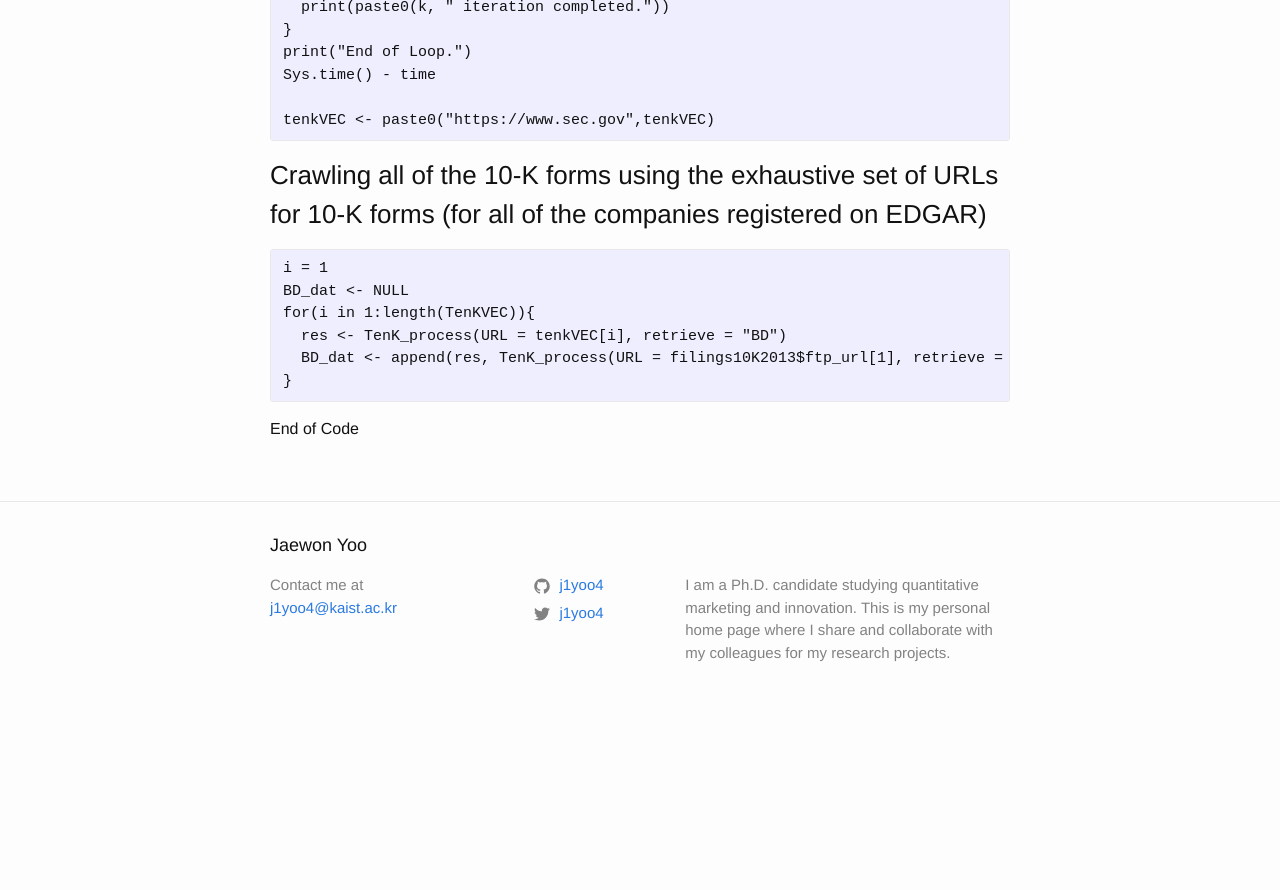
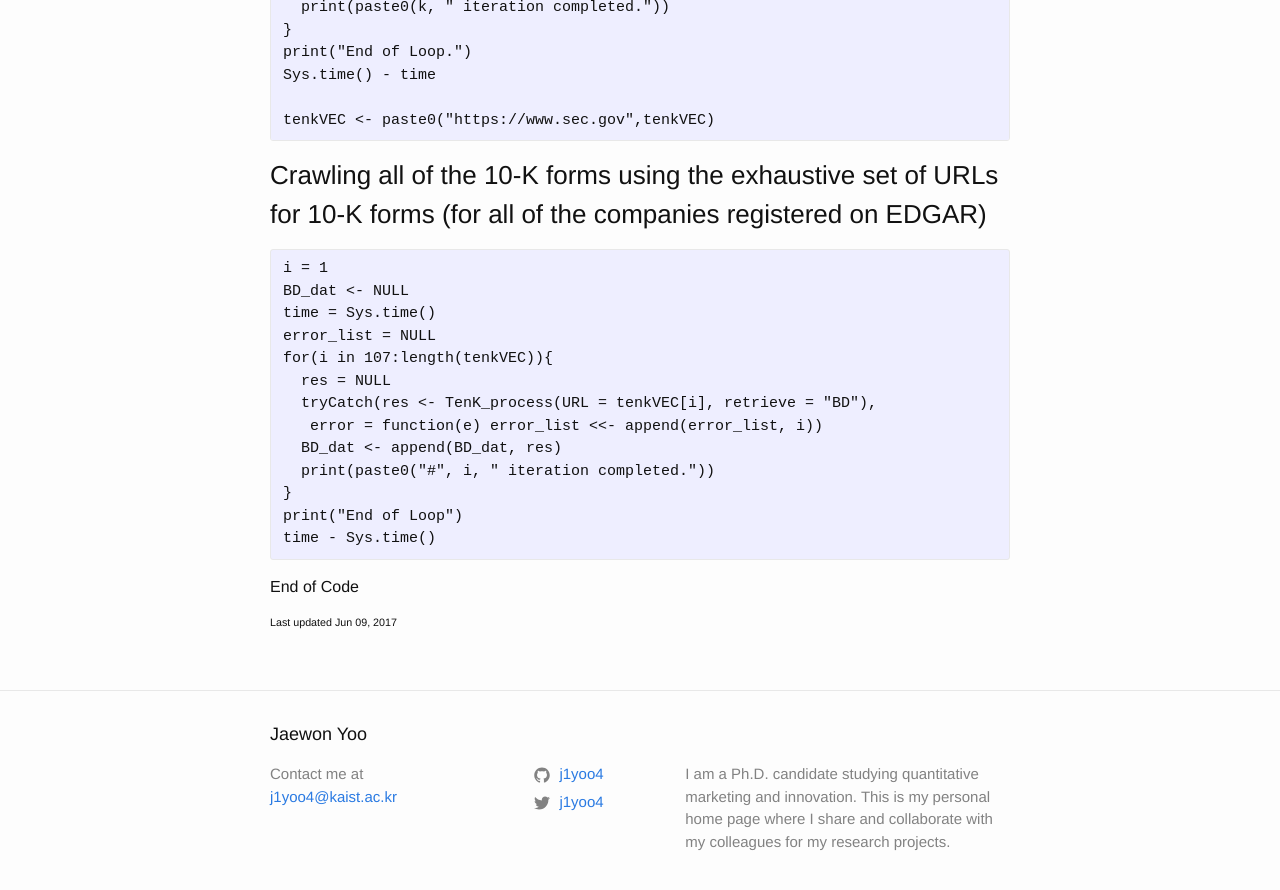
Before and after one commit to j1yoo/j1yoo.github.io, a Jekyll site: the page built from _posts/2017-06-06-Crawling-SEC-10k.md, in a window 1280 px wide and 900 px high, scrolled down 2340 px. Shown: the top 890 px of the window. Built offline with Jekyll 4.4.1, drawn with Linux system fonts in a browser that asks for light colours; before the commit the page ends 3064 px from its top, so only the background shows below that; some of the changed text lies outside the part shown.

Commit message:
Create 2017-06-06-Crawling-SEC-10k.md

````diff
--- a/_posts/2017-06-07-Crawling-SEC-10k.md
+++ b/_posts/2017-06-06-Crawling-SEC-10k.md
@@ -107,9 +107,18 @@ tenkVEC <- paste0("https://www.sec.gov",tenkVEC)
 ```{r}
 i = 1
 BD_dat <- NULL
-for(i in 1:length(TenKVEC)){
-  res <- TenK_process(URL = tenkVEC[i], retrieve = "BD")
-  BD_dat <- append(res, TenK_process(URL = filings10K2013$ftp_url[1], retrieve = "BD"))
+time = Sys.time()
+error_list = NULL
+for(i in 107:length(tenkVEC)){
+  res = NULL
+  tryCatch(res <- TenK_process(URL = tenkVEC[i], retrieve = "BD"),
+   error = function(e) error_list <<- append(error_list, i))
+  BD_dat <- append(BD_dat, res)
+  print(paste0("#", i, " iteration completed."))
 }
+print("End of Loop")
+time - Sys.time()
 ```
 End of Code
+
+###### Last updated Jun 09, 2017
````
